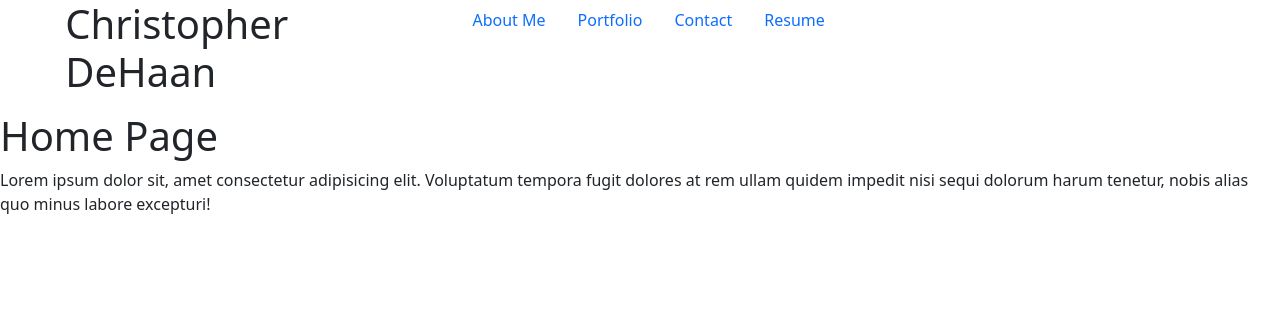
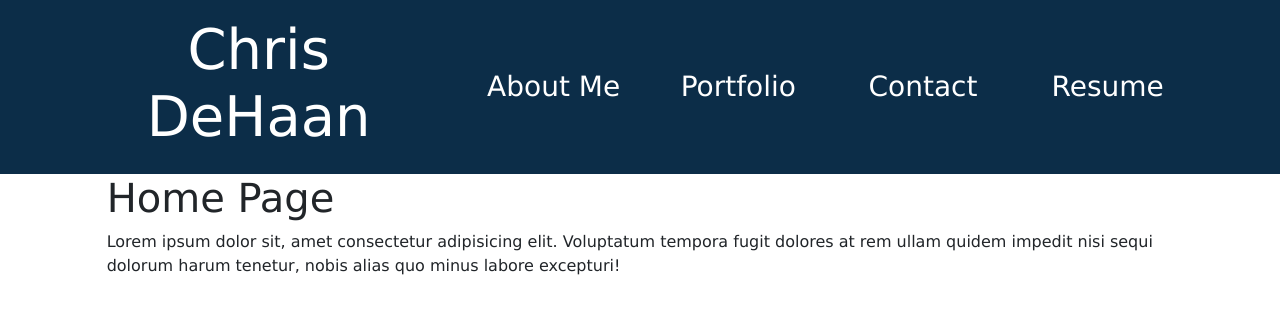
Before and after one commit to ChrisDeHaan/REACT-Portfolio, a React (Vite) app: page / in a window 1280 px wide. Shown: the top 314 px of the page. Built offline with nearby package versions, Linux system fonts and the light colour scheme.

Commit message:
built out header component

```diff
--- /dev/null
+++ b/src/App.css
@@ -0,0 +1,11 @@
+:root {
+    --dark-blue: #0C2D48;
+    --midnight-blue: #1457A0;
+    --baby-blue: #daecf1;
+    --opacity: .9;
+    --margin: 10px;
+}
+
+* {
+    font-family: 'Lucida Sans', 'Lucida Sans Regular', 'Lucida Grande', 'Lucida Sans Unicode', Geneva, Verdana, sans-serif;
+}
--- a/src/App.jsx
+++ b/src/App.jsx
@@ -2,20 +2,14 @@ import { useState } from 'react'
 import {Outlet} from 'react-router-dom'
 import Navbar from './components/Nav'
 
+import './App.css'
+
 function App() {
-
 
   return (
     <>
-    <div className='row col-11 mx-auto'>
-      <div className='col-4'>
-        <p className='display-6'>Christopher DeHaan</p>
-      </div>
-      <div className='col-8 '>
-        <Navbar />
-      </div>
-    </div>
-      <main>
+      <Navbar/>
+      <main className='col-10 mx-auto'>
         <Outlet/>
       </main>
     </>
--- /dev/null
+++ b/src/components/Nav.css
@@ -0,0 +1,15 @@
+header {
+    background-color: var(--dark-blue);
+}
+
+.nav-link {
+    color: white;
+}
+
+.nav-link:hover {
+    color: var(--baby-blue)
+}
+
+.nav-link:focus {
+    color: var(--midnight-blue)
+}
--- a/src/components/Nav.jsx
+++ b/src/components/Nav.jsx
@@ -1,11 +1,18 @@
 import { Link, useLocation } from 'react-router-dom';
+import './Nav.css'
 
 function NavTabs() {
     const currentPage = useLocation().pathname;
 
-    return(
-        <ul className="nav">
-            <li className="nav-item">
+    return (
+        <header className='p-3 text-white'>
+            <div className='row col-11 mx-auto align-items-center'>
+                <div className='col-10 col-md-4 mx-auto text-center'>
+                    <h1 className='display-4'>Chris DeHaan</h1>
+                </div>
+                <nav className = 'col-10 col-md-8 mx-auto text-white'>
+                    <ul className="nav text-center">
+                        <li className="nav-item col-12 col-sm-3 nav-custom fs-3">
                             <Link
                                 to="/"
                                 className={currentPage === '/' ? 'nav-link active' : 'nav-link'}
@@ -13,7 +20,7 @@ function NavTabs() {
                                 About Me
                             </Link>
                         </li>
-            <li className="nav-item">
+                        <li className="nav-item col-12 col-sm-3 fs-3">
                             <Link
                                 to="/Portfolio"
                                 className={currentPage === '/Portfolio' ? 'nav-link active' : 'nav-link'}
@@ -21,7 +28,7 @@ function NavTabs() {
                                 Portfolio
                             </Link>
                         </li>
-            <li className="nav-item">
+                        <li className="nav-item col-12 col-sm-3 fs-3">
                             <Link
                                 to="/Contact"
                                 className={currentPage === '/Contact' ? 'nav-link active' : 'nav-link'}
@@ -29,7 +36,7 @@ function NavTabs() {
                                 Contact
                             </Link>
                         </li>
-            <li className="nav-item">
+                        <li className="nav-item col-12 col-sm-3 fs-3">
                             <Link
                                 to="/Resume"
                                 className={currentPage === '/Resume' ? 'nav-link active' : 'nav-link'}
@@ -38,7 +45,9 @@ function NavTabs() {
                             </Link>
                         </li>
                     </ul>
-
+                </nav>
+            </div>
+        </header>
     )
 }
 
```
Lines whose indentation alone changed are shown as unchanged.
